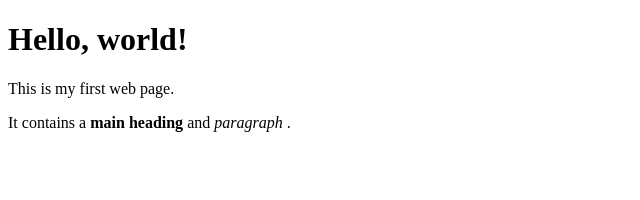
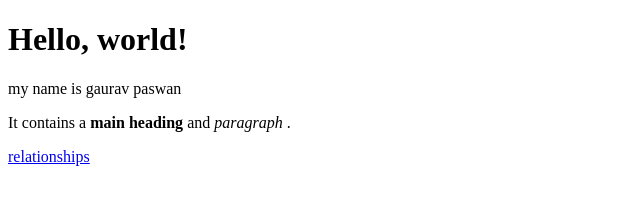
Before and after one commit to varuagg/blog, a plain HTML site: page index.html in a window 1280 px wide. Shown: the whole page, without its empty margins (0-640 px from the left). Drawn offline with Linux system fonts and the light colour scheme.

Commit message:
Update index.html

```diff
--- a/index.html
+++ b/index.html
@@ -5,9 +5,10 @@
     </head>
     <body>
         <h1>Hello, world!</h1>
-        <p>This is my first web page.</p>
+        <p>my name is gaurav paswan</p>
         <p>It contains a
              <strong>main heading</strong> and <em> paragraph </em>.
         </p>
+        <a href="r.html">relationships</a>
     </body>
 </html>
```
